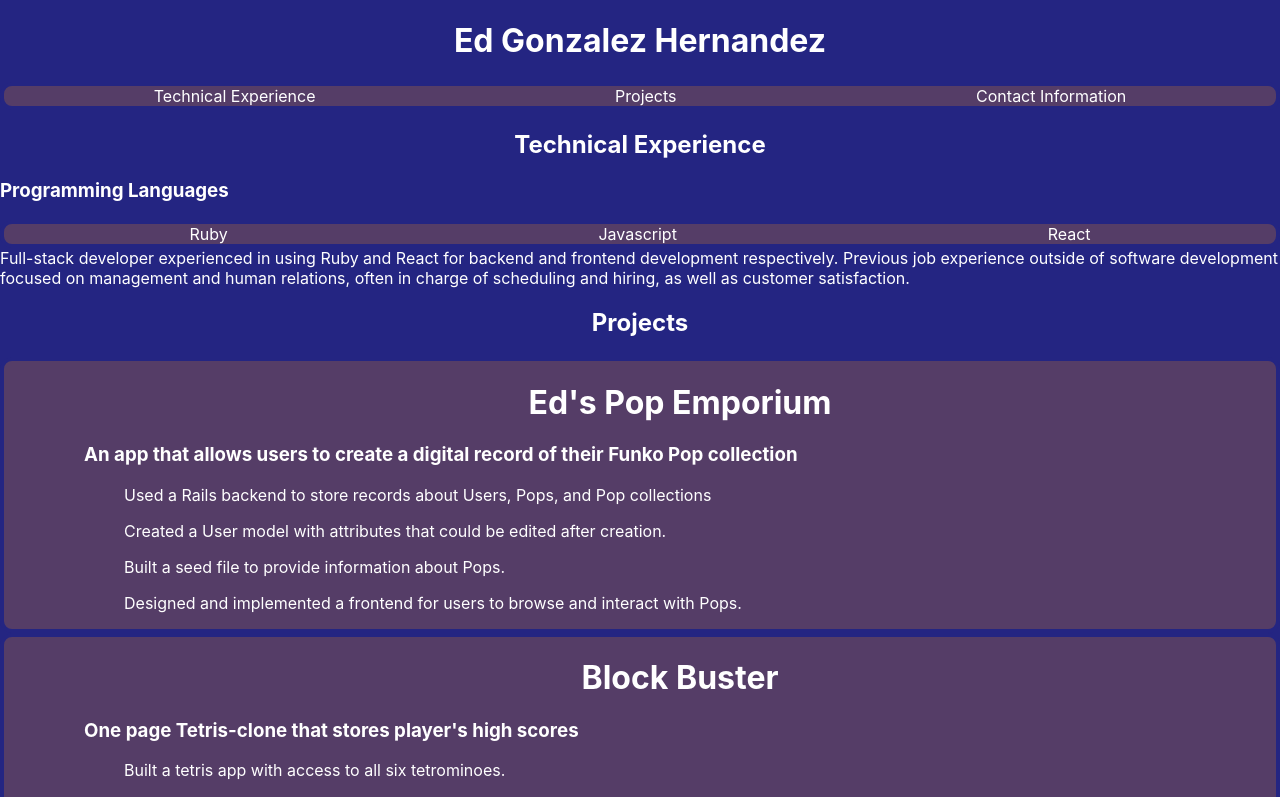
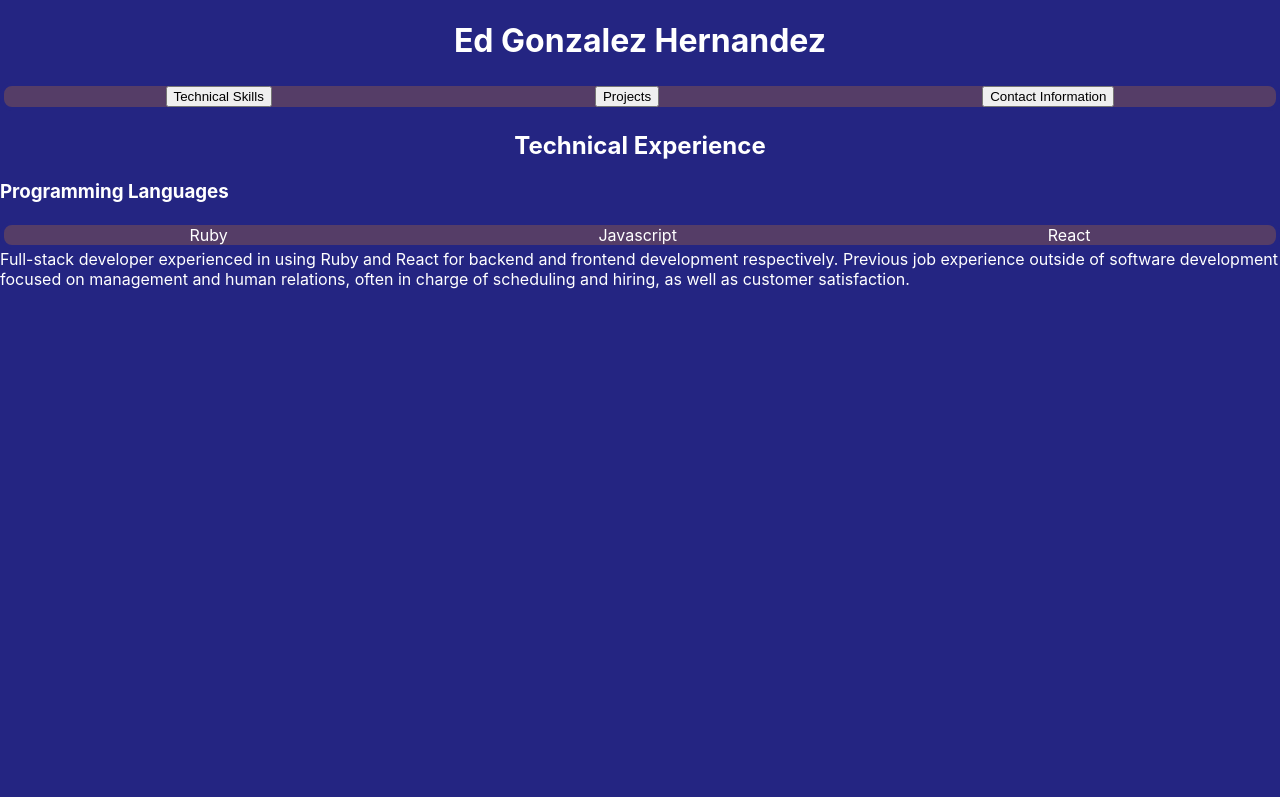
Before and after one commit to edgonzalez-9/Resume_Website, a React (Create React App) app in the folder resume_website/: page / in a window 1280 px wide. Shown: the top 797 px of the page. Built offline with nearby package versions, Linux system fonts and the light colour scheme.

Commit message:
added condiditional rendering for the different components

```diff
--- a/resume_website/src/App.js
+++ b/resume_website/src/App.js
@@ -1,17 +1,11 @@
 import './App.css';
-import ContactInformation from './Components/ContactInformation';
-import Header from './Components/Header'
-import TechnicalSkills from './Components/TechnicalSkills';
-import Projects from './Containers/Projects';
-import Candidate from './data.js'
+import React from 'react';
+import Webpage from './Components/Webpage';
 
 function App(){
   return(
     <div>
-      <Header candidate={Candidate}/>
-      <TechnicalSkills candidate={Candidate}/>
-      <Projects projects={Candidate.projects}/>
-      <ContactInformation candidate={Candidate}/>
+      <Webpage/>
     </div>
   )
 }
--- a/resume_website/src/Components/Header.js
+++ b/resume_website/src/Components/Header.js
@@ -5,9 +5,9 @@ function Header(props){
         <div>
             <h1>{props.candidate.name}</h1>
             <div className='container'>
-                <div className='item'>Technical Experience</div>
-                <div className='item'>Projects</div>
-                <div className='item'>Contact Information</div>
+                <button name='skills' onClick={(e) => props.handleClick(e.target.name)}>Technical Skills</button>
+                <button name='projects' onClick={(e) => props.handleClick(e.target.name)}>Projects</button>
+                <button name='contact' onClick={(e) => props.handleClick(e.target.name)}>Contact Information</button>
             </div>
         </div>
     )
--- /dev/null
+++ b/resume_website/src/Components/Webpage.js
@@ -0,0 +1,59 @@
+import React from 'react';
+import Projects from '../Containers/Projects';
+import ContactInformation from './ContactInformation';
+import Header from './Header';
+import TechnicalSkills from './TechnicalSkills';
+import Data from '../data'
+
+class Webpage extends React.Component {
+    constructor(props){
+        super(props);
+        this.state = {
+            candidate: Data,
+            nowShowing: 'skills',
+        };
+    };
+
+    handleClick = (e) => {
+        if (e === 'skills'){
+            this.setState({
+                nowShowing: 'skills'
+            });
+        } else if (e === 'projects'){
+            this.setState({
+                nowShowing: 'projects'
+            });
+        } else if (e === 'contact'){
+            this.setState({
+                nowShowing: 'contact'
+            })
+        }
+    }
+
+    render(){
+        if (this.state.nowShowing === 'skills') {
+            return(
+                <div>
+                    <Header candidate={this.state.candidate} handleClick={this.handleClick}/>
+                    <TechnicalSkills candidate={this.state.candidate}/>
+                </div>
+            );
+        } else if(this.state.nowShowing === 'projects') {
+            return(
+                <div>
+                    <Header candidate={this.state.candidate} handleClick={this.handleClick}/>
+                    <Projects projects={this.state.candidate.projects}/>
+                </div>
+            );
+        } else if (this.state.nowShowing === 'contact') {
+            return(
+                <div>
+                    <Header candidate={this.state.candidate} handleClick={this.handleClick}/>
+                    <ContactInformation candidate={this.state.candidate}/>
+                </div>
+            );
+        };
+    };
+}
+
+export default Webpage;
--- a/resume_website/src/Containers/Projects.js
+++ b/resume_website/src/Containers/Projects.js
@@ -6,7 +6,7 @@ function Projects(props){
         <div>
             <h2>Projects</h2>
             <div className='project-container'>
-                {props.projects.map(project => <Display project={project}/>)}
+                {props.projects.map(project => <Display project={project} key={project.name}/>)}
             </div>
         </div>
     )
```
Also changed, not shown: 1 other file (tests, documents, lock files or other folders).
